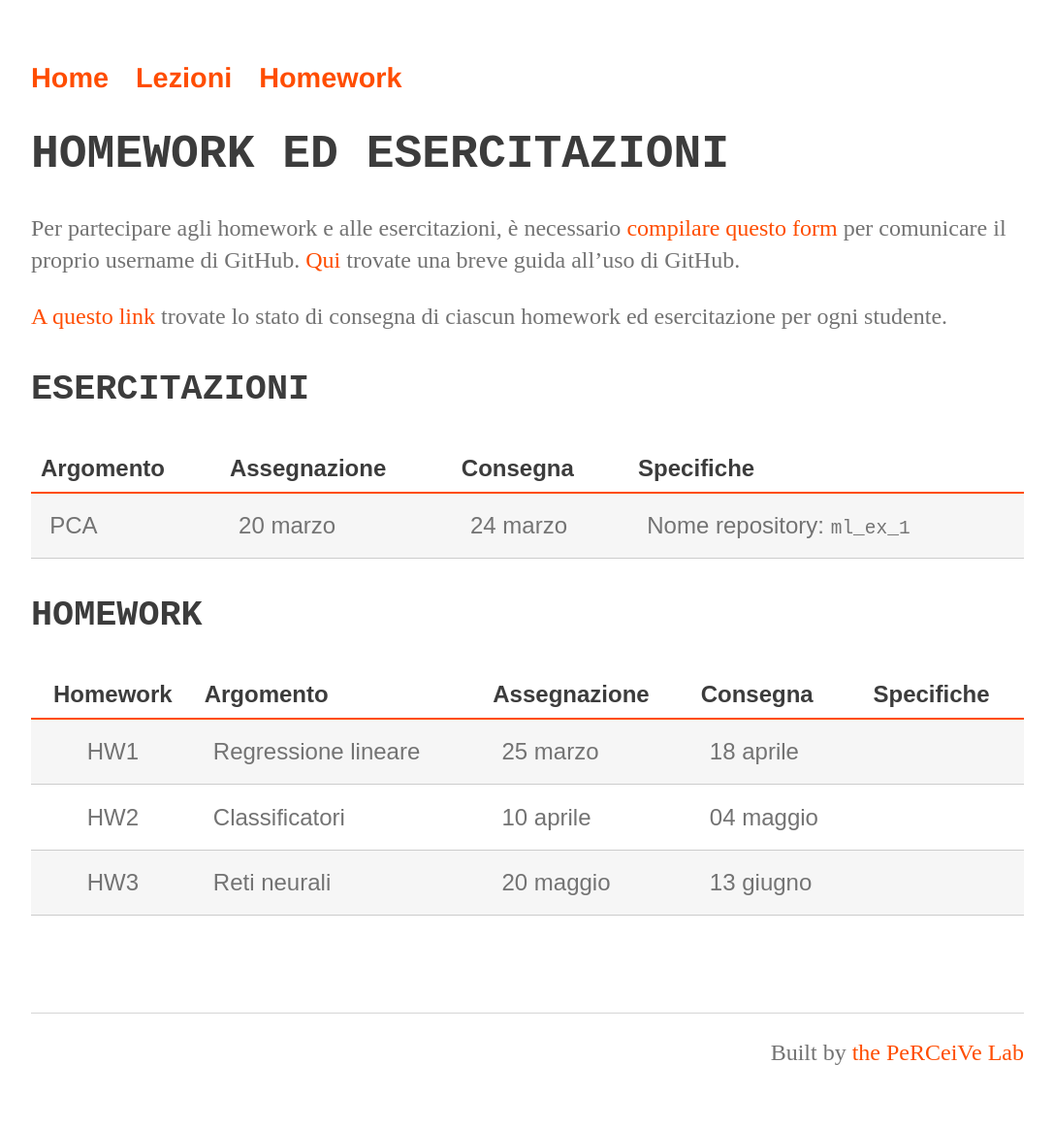
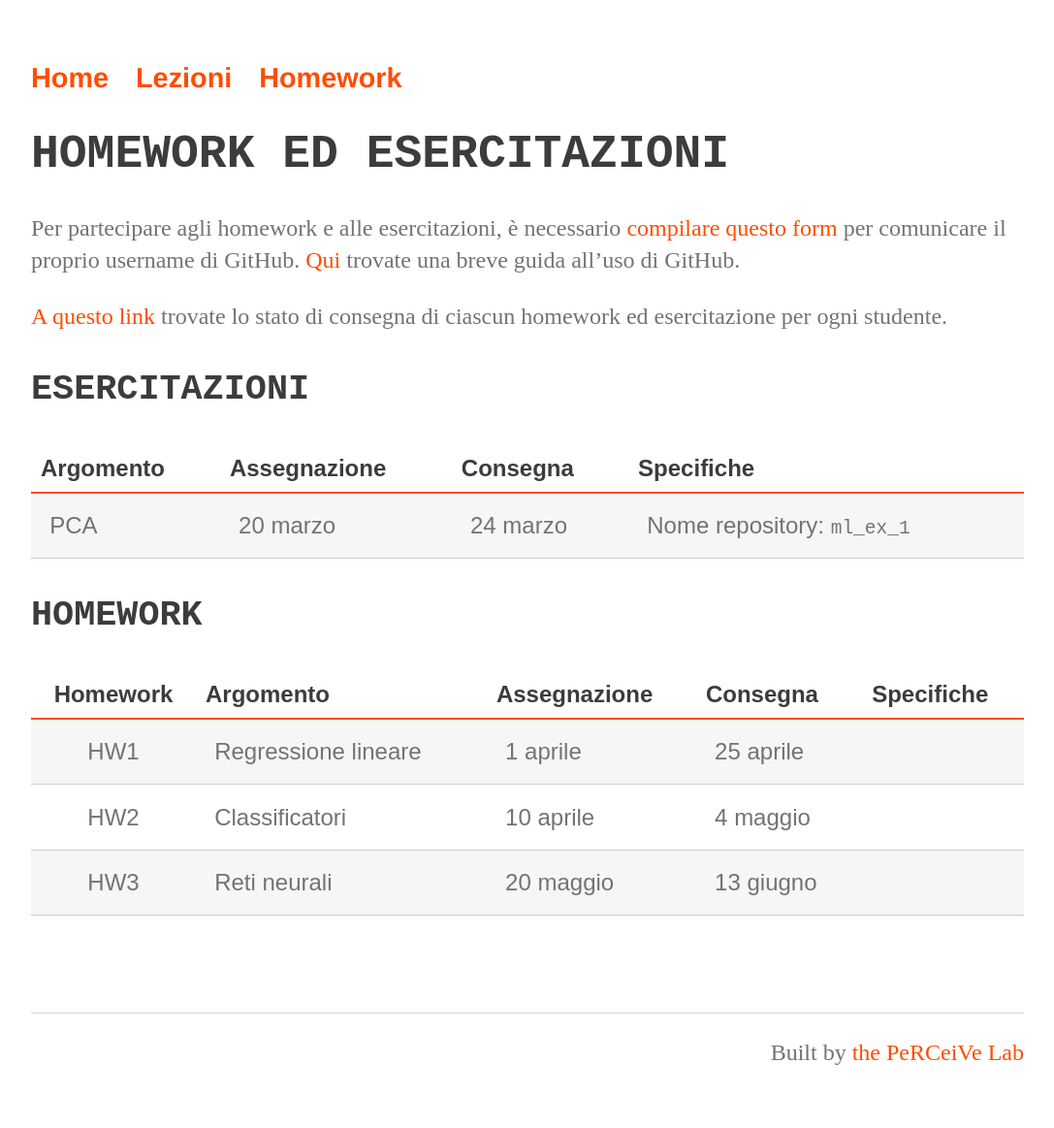
Before and after one commit to perceivelab/ml-mz-2025, a Jekyll site: the page built from homework.md, in a window 1280 px wide. Shown: the whole page at 97% size, without its empty margins (96-1183 px from the left). Built offline with Jekyll 4.4.1, drawn with Linux system fonts in a browser that asks for light colours; our own code applies the rules of GitHub Pages for plain Markdown files.

Commit message:
Aggiornato calendario lezioni e homework

```diff
--- a/homework.md
+++ b/homework.md
@@ -19,6 +19,6 @@ Per partecipare agli homework e alle esercitazioni, è necessario [compilare que
 
 | Homework | Argomento          | Assegnazione    | Consegna       | Specifiche   |
 | :-------:| ------------------ | --------------- | ---------------|--------------|
-| HW1      | Regressione lineare| 25 marzo   | 18 aprile |              |
-| HW2      | Classificatori     | 10 aprile  | 04 maggio |              |
+| HW1      | Regressione lineare| 1 aprile   | 25 aprile |              |
+| HW2      | Classificatori     | 10 aprile  | 4 maggio |              |
 | HW3      | Reti neurali       | 20 maggio  | 13 giugno |              |
```
Also changed, not shown: lezioni.md (+2 -2 lines).
